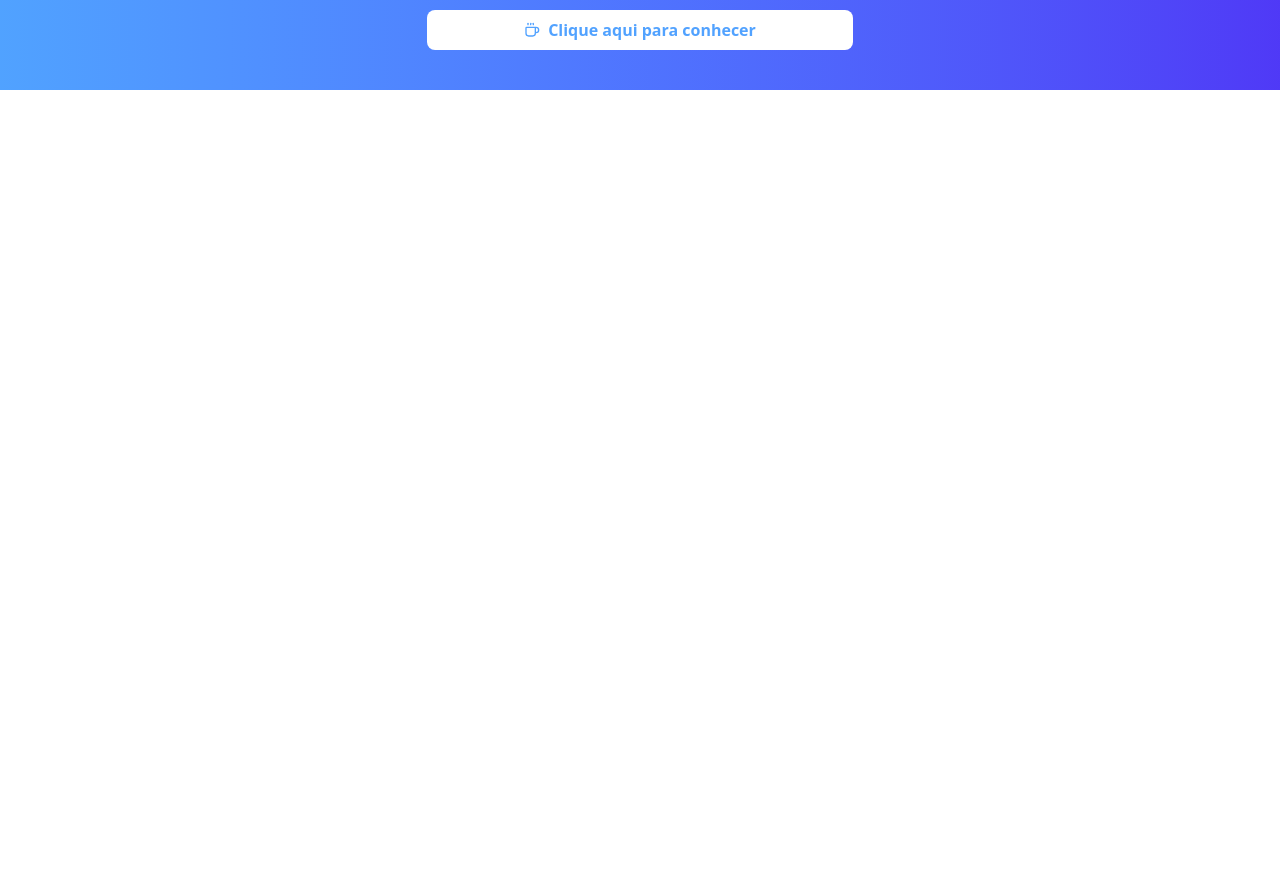
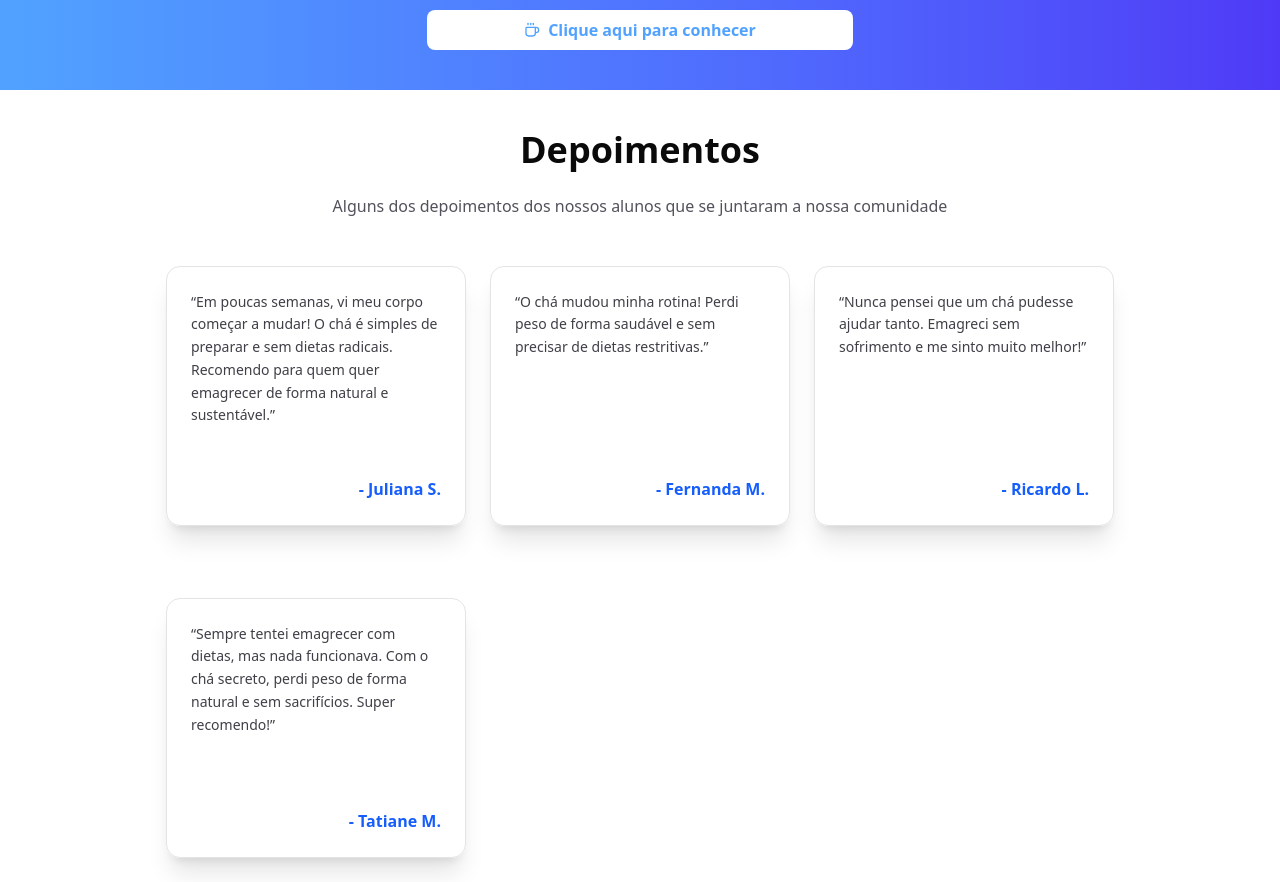
Before and after one commit to devpedro-dias/cliente-nathalia-cha, a Next.js app: page / in a window 1280 px wide. Shown: the part 2560-3442 px from the top of the page. Before the commit the page ends 2650 px from the top, so only its background shows below. Built offline with nearby package versions, Linux system fonts and the light colour scheme.

Commit message:
feat: add testimonials section

```diff
--- a/src/_data/index.ts
+++ b/src/_data/index.ts
@@ -42,3 +42,30 @@ export const CARDS_CONTENTS = [
             'Não é só emagrecimento, é um novo jeito de cuidar de si mesmo com prazer e sem sofrimento.',
     },
 ]
+
+export const TESTIMONIALS_CARDS = [
+    {
+        id: 1,
+        content:
+            'Em poucas semanas, vi meu corpo começar a mudar! O chá é simples de preparar e sem dietas radicais. Recomendo para quem quer emagrecer de forma natural e sustentável.',
+        name: 'Juliana S.',
+    },
+    {
+        id: 2,
+        content:
+            'O chá mudou minha rotina! Perdi peso de forma saudável e sem precisar de dietas restritivas.',
+        name: 'Fernanda M.',
+    },
+    {
+        id: 3,
+        content:
+            'Nunca pensei que um chá pudesse ajudar tanto. Emagreci sem sofrimento e me sinto muito melhor!',
+        name: 'Ricardo L.',
+    },
+    {
+        id: 4,
+        content:
+            'Sempre tentei emagrecer com dietas, mas nada funcionava. Com o chá secreto, perdi peso de forma natural e sem sacrifícios. Super recomendo!',
+        name: 'Tatiane M.',
+    },
+]
--- a/src/app/page.tsx
+++ b/src/app/page.tsx
@@ -1,7 +1,9 @@
 import CardsSection from '@/_components/cards-section'
+import { CardBody, CardContainer, CardItem } from '@/_components/ui/3d-card'
 import { Button } from '@/_components/ui/button'
 import { DotBackground } from '@/_components/ui/dot-background'
 import { Highlight } from '@/_components/ui/hero-highlight'
+import { TESTIMONIALS_CARDS } from '@/_data'
 import { CoffeeIcon, CornerRightDown } from 'lucide-react'
 
 import Link from 'next/link'
@@ -55,6 +57,37 @@ const HomePage = () => {
                     </Button>
                 </div>
             </section>
+
+            <section className="flex flex-col gap-6 items-center justify-center text-center">
+                <h2 className="font-semibold text-2xl sm:text-3xl md:text-4xl text-center">
+                    Depoimentos
+                </h2>
+
+                <p className="text-md text-zinc-600">
+                    Alguns dos depoimentos dos nossos alunos que se juntaram a
+                    nossa comunidade
+                </p>
+
+                <div className="grid grid-cols-1 md:grid-cols-2 lg:grid-cols-3 gap-6 justify-center px-4">
+                    {TESTIMONIALS_CARDS.map(({ id, content, name }) => (
+                        <CardContainer key={id}>
+                            <CardBody className="w-[300px] h-[260px] bg-white/90 dark:bg-zinc-900 rounded-xl shadow-xl p-6 border border-zinc-200 dark:border-zinc-800">
+                                <CardItem
+                                    translateZ={20}
+                                    className="flex flex-col justify-between h-full text-left"
+                                >
+                                    <p className="text-zinc-700 dark:text-zinc-300 text-sm leading-relaxed">
+                                        “{content}”
+                                    </p>
+                                    <span className="mt-4 text-right font-semibold text-blue-600 dark:text-blue-400">
+                                        - {name}
+                                    </span>
+                                </CardItem>
+                            </CardBody>
+                        </CardContainer>
+                    ))}
+                </div>
+            </section>
         </main>
     )
 }
```
